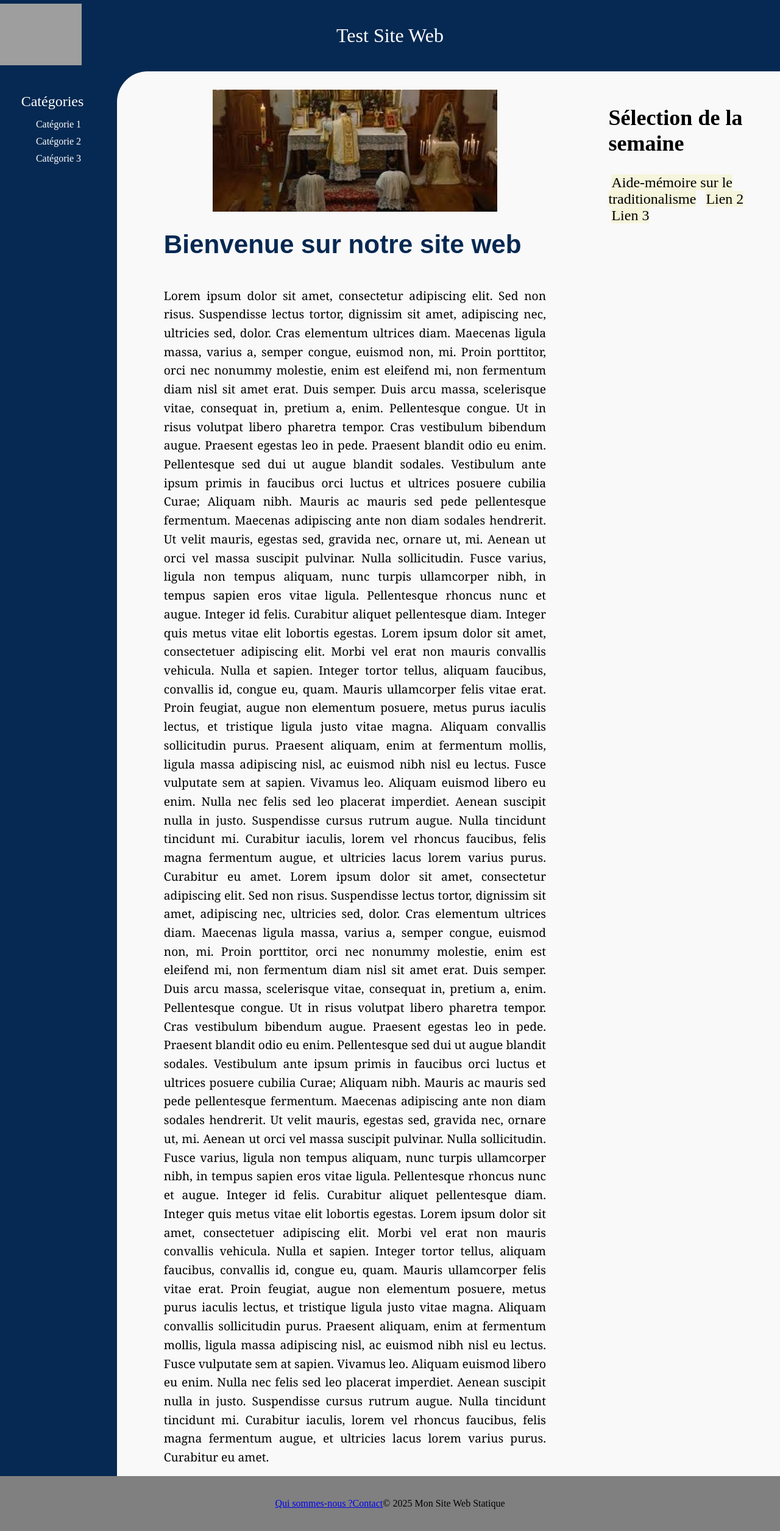
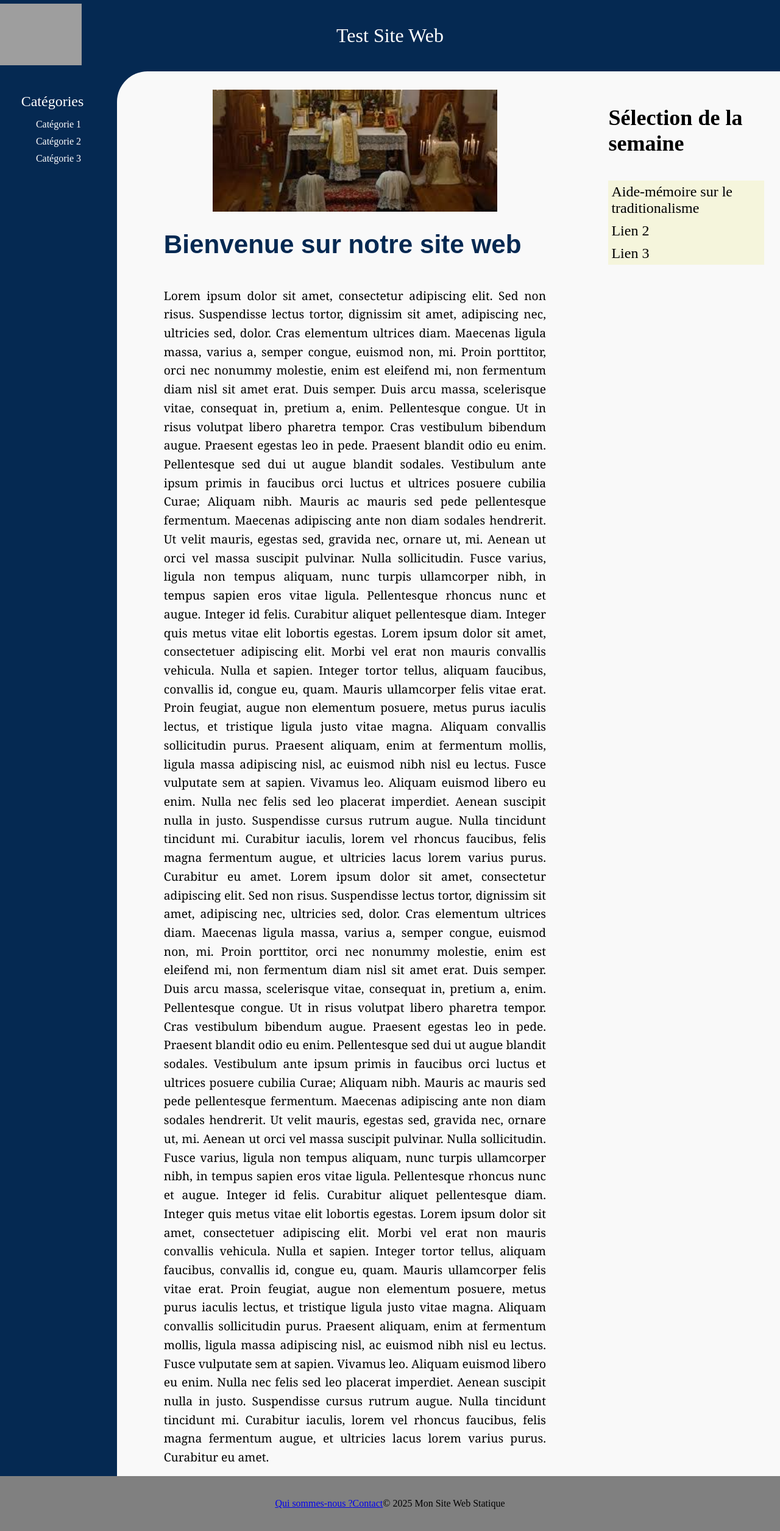
Before and after one commit to GodefroyL/test_site_static, a Jekyll site: the page built from index.html, in a window 1280 px wide. Shown: the whole page at 61% size. Built offline with Jekyll 4.4.1, drawn with Linux system fonts in a browser that asks for light colours.

Commit message:
changement fond article selectionnés

```diff
--- a/static/css/styles.css
+++ b/static/css/styles.css
@@ -161,9 +161,15 @@ main {
     color: black;
     font-size: 1.5em;
 }
+
+.selection .articles-container {
+    display: flex;
+    background-color: beige;
+    flex-direction: column;
+    margin-top: 10px;
+}
 .selection .articleSelectionne {
     color: black;
-    background-color: beige;
     text-decoration: none;
     margin: 5px;
 }
```
